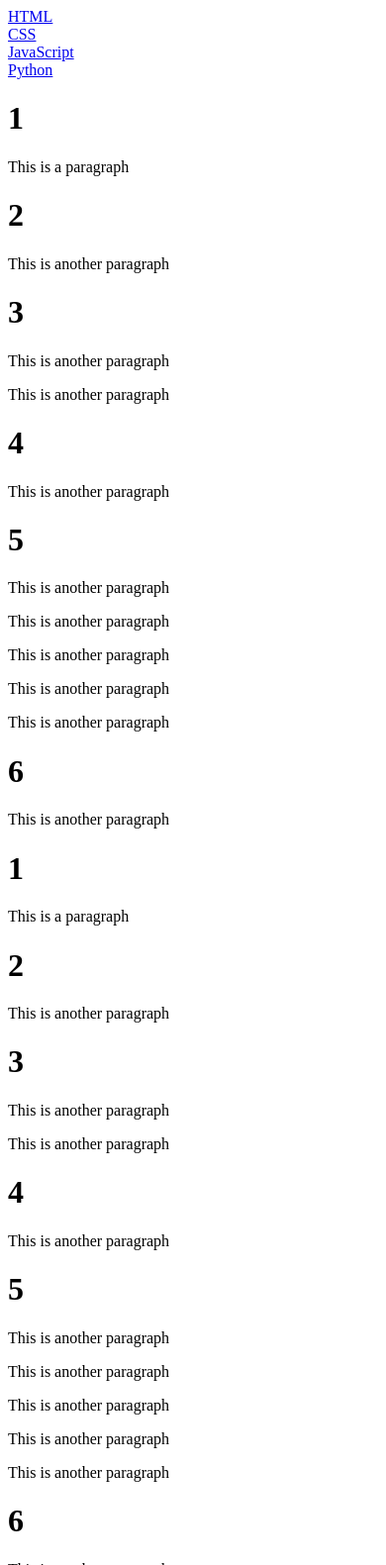
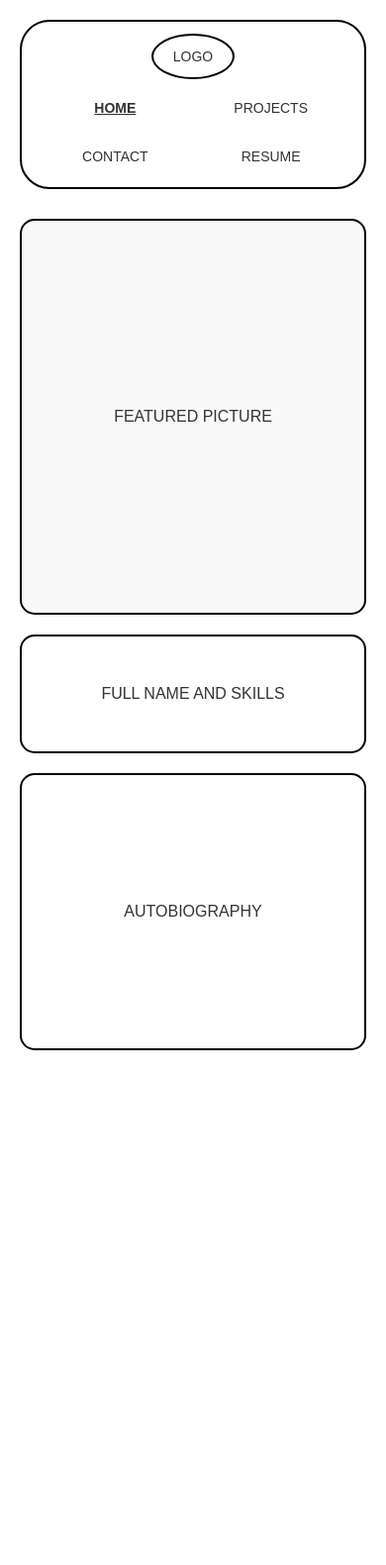
Before and after one commit to CMSC100-Laboratory/02-my-github-page-oldjoninn, a plain HTML site: page index.html in a window 390 px wide. Shown: the top 1581 px of the page at 99% size. After the commit the page ends 1081 px from the top, so only its background shows below. Drawn offline with Linux system fonts and the light colour scheme.

Commit message:
feat: added the three additional pages necessary as well as basic css

```diff
--- a/index.html
+++ b/index.html
@@ -1,105 +1,38 @@
 <!DOCTYPE html>
-
-<html>
-
+<html lang="en">
 <head>
-    <title>Sample Web Page 2</title>
-    <link rel="stylesheet" type="text/css" href="flex2.css" />
-    <base target="_blank">
+    <meta charset="UTF-8">
+    <meta name="viewport" content="width=device-width, initial-scale=1.0">
+    <title>Home - Portfolio</title>
+    <link rel="stylesheet" href="styles.css">
 </head>
-
-
-<body class="roboto-300">
-
-    <nav>
-        <div class="nav_bar">
-            <div class="flex-item">
-                <a href="./sample.html">HTML</a>
-            </div>
-
-            <div class="flex-item">
-                <a href="/css/">CSS</a>
-            </div>
-
-            <div class="flex-item">
-                <a href="/js/">JavaScript</a>
-            </div>
-
-            <div class="flex-item">
-                <a href="/python/">Python</a>
-            </div>
-
-        </div>
+<body>
+    <!-- Navigation Bar -->
+    <nav class="navbar">
+        <ul class="nav-links">
+            <li><a href="index.html" class="active">HOME</a></li>
+            <li><a href="projects.html">PROJECTS</a></li>
+            <li class="logo"><a href="index.html">LOGO</a></li>
+            <li><a href="contact.html">CONTACT</a></li>
+            <li><a href="resume.html">RESUME</a></li>
+        </ul>
     </nav>
 
-    <div class="flex-container">
-        <div class="flex-item" style="flex: 3; order: 1;">
-            <h1>1</h1>
-            <p>This is a paragraph</p>
+    <!-- Home Content -->
+    <div class="container">
+        <div class="left-side">
+            <div class="featured-image">
+                <p>FEATURED PICTURE</p>
+            </div>
         </div>
-
-        <div class="flex-item" style="flex: 3; order: 1;">
-            <h1>2</h1>
-            <p>This is another paragraph</p>
-        </div>
-
-        <div class="flex-item" style="flex: 2; order: 1;">
-            <h1>3</h1>
-            <p>This is another paragraph</p>
-            <p>This is another paragraph</p>
-        </div>
-
-        <div class="flex-item" style="flex: 4; order: 1;">
-            <h1>4</h1>
-            <p>This is another paragraph</p>
-        </div>
-
-        <div class="flex-item" style="flex: 3; order: 1;">
-            <h1>5</h1>
-            <p>This is another paragraph</p>
-            <p>This is another paragraph</p>
-            <p>This is another paragraph</p>
-            <p>This is another paragraph</p>
-            <p>This is another paragraph</p>
-        </div>
-
-        <div class="flex-item" style="flex: 1; order: 1;">
-            <h1>6</h1>
-            <p>This is another paragraph</p>
-        </div>
-    </div>
-
-    <div class="flex-container2">
-        <div class="flex-item" style="flex: 3;">
-            <h1>1</h1>
-            <p>This is a paragraph</p>
-        </div>
-        <div class="flex-item" style="flex: 3;">
-            <h1>2</h1>
-            <p>This is another paragraph</p>
-        </div>
-        <div class="flex-item" style="flex: 2;">
-            <h1>3</h1>
-            <p>This is another paragraph</p>
-            <p>This is another paragraph</p>
-        </div>
-        <div class="flex-item" style="flex: 4;">
-            <h1>4</h1>
-            <p>This is another paragraph</p>
-        </div>
-        <div class="flex-item" style="flex: 3;">
-            <h1>5</h1>
-            <p>This is another paragraph</p>
-            <p>This is another paragraph</p>
-            <p>This is another paragraph</p>
-            <p>This is another paragraph</p>
-            <p>This is another paragraph</p>
-        </div>
-        <div class="flex-item" style="flex: 1;">
-            <h1>6</h1>
-            <p>This is another paragraph</p>
+        <div class="right-side">
+            <div class="name-box">
+                <p>FULL NAME AND SKILLS</p>
+            </div>
+            <div class="bio-box">
+                <p>AUTOBIOGRAPHY</p>
+            </div>
         </div>
     </div>
 </body>
-
 </html>
--- /dev/null
+++ b/styles.css
@@ -0,0 +1,221 @@
+/* Basic Reset */
+* {
+    margin: 0;
+    padding: 0;
+    box-sizing: border-box;
+}
+
+body {
+    font-family: Arial, sans-serif;
+    line-height: 1.6;
+    color: #333;
+    background-color: #fff;
+    padding: 20px;
+}
+
+/* Navigation Bar */
+.navbar {
+    background-color: #fff;
+    border: 2px solid #000;
+    border-radius: 30px;
+    padding: 12px 30px;
+    margin-bottom: 30px;
+}
+
+.nav-links {
+    list-style: none;
+    display: flex;
+    justify-content: space-between;
+    align-items: center;
+}
+
+.nav-links li {
+    flex: 1;
+    text-align: center;
+}
+
+.nav-links li.logo a {
+    border: 2px solid #000;
+    border-radius: 50%;
+    padding: 10px 20px;
+}
+
+.nav-links li a {
+    text-decoration: none;
+    color: #333;
+    font-weight: normal;
+    font-size: 14px;
+    padding: 8px 16px;
+    display: inline-block;
+    transition: background-color 0.3s;
+}
+
+.nav-links li a.active {
+    text-decoration: underline;
+    font-weight: bold;
+}
+
+.nav-links li a:hover {
+    background-color: #f0f0f0;
+    border-radius: 5px;
+}
+
+/* Main Container - 2 Column Layout */
+.container {
+    display: grid;
+    grid-template-columns: 1fr 1fr;
+    gap: 20px;
+    max-width: 1200px;
+    margin: 0 auto;
+}
+
+.left-side,
+.right-side {
+    display: flex;
+    flex-direction: column;
+    gap: 20px;
+}
+
+/* All Box Styles */
+.featured-image,
+.name-box,
+.bio-box,
+.project-image,
+.detail-box,
+.resume-display,
+.info-item {
+    border: 2px solid #000;
+    border-radius: 15px;
+    padding: 30px;
+    background-color: #fff;
+    display: flex;
+    align-items: center;
+    justify-content: center;
+    text-align: center;
+}
+
+/* Large Image Boxes */
+.featured-image,
+.project-image,
+.resume-display {
+    min-height: 400px;
+    background-color: #f9f9f9;
+}
+
+/* Text Boxes */
+.name-box {
+    min-height: 120px;
+}
+
+.bio-box {
+    min-height: 280px;
+    flex-grow: 1;
+}
+
+.detail-box {
+    min-height: 120px;
+}
+
+.info-item {
+    min-height: 180px;
+}
+
+/* Contact Page Specific Styles */
+.contact-container {
+    max-width: 1200px;
+    margin: 0 auto;
+}
+
+.contact-header {
+    border: 2px solid #000;
+    border-radius: 15px;
+    padding: 30px;
+    text-align: center;
+    margin-bottom: 20px;
+    background-color: #fff;
+}
+
+.contact-content {
+    display: grid;
+    grid-template-columns: 1fr 1fr;
+    gap: 20px;
+}
+
+.contact-form {
+    display: flex;
+    flex-direction: column;
+    gap: 15px;
+}
+
+.contact-form input,
+.contact-form textarea {
+    padding: 12px;
+    border: 2px solid #000;
+    border-radius: 8px;
+    font-family: Arial, sans-serif;
+    font-size: 14px;
+}
+
+.contact-form textarea {
+    min-height: 120px;
+    resize: vertical;
+    flex-grow: 1;
+}
+
+.contact-info {
+    border: 2px solid #000;
+    border-radius: 15px;
+    padding: 40px;
+    text-align: center;
+    display: flex;
+    flex-direction: column;
+    justify-content: center;
+    align-items: center;
+}
+
+.contact-info h2 {
+    font-size: 2.5em;
+    margin-bottom: 40px;
+    font-weight: bold;
+}
+
+.social-icons {
+    display: flex;
+    justify-content: center;
+    gap: 15px;
+    flex-wrap: wrap;
+}
+
+.icon {
+    width: 50px;
+    height: 50px;
+    border: 2px solid #000;
+    border-radius: 50%;
+    display: inline-flex;
+    align-items: center;
+    justify-content: center;
+    font-weight: bold;
+    font-size: 18px;
+}
+
+/* Responsive Design */
+@media (max-width: 768px) {
+    .container,
+    .contact-content {
+        grid-template-columns: 1fr;
+    }
+
+    .nav-links {
+        flex-wrap: wrap;
+        gap: 10px;
+    }
+
+    .nav-links li {
+        flex: 0 0 45%;
+    }
+
+    .nav-links li.logo {
+        flex: 0 0 100%;
+        order: -1;
+    }
+}
```
Also changed, not shown: contact.html (added, +46 -0 lines), projects.html (added, +41 -0 lines), resume.html (added).
